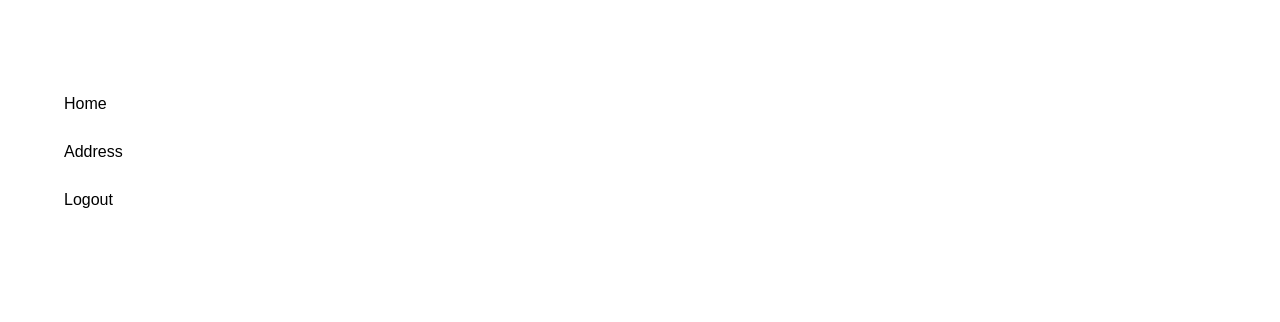
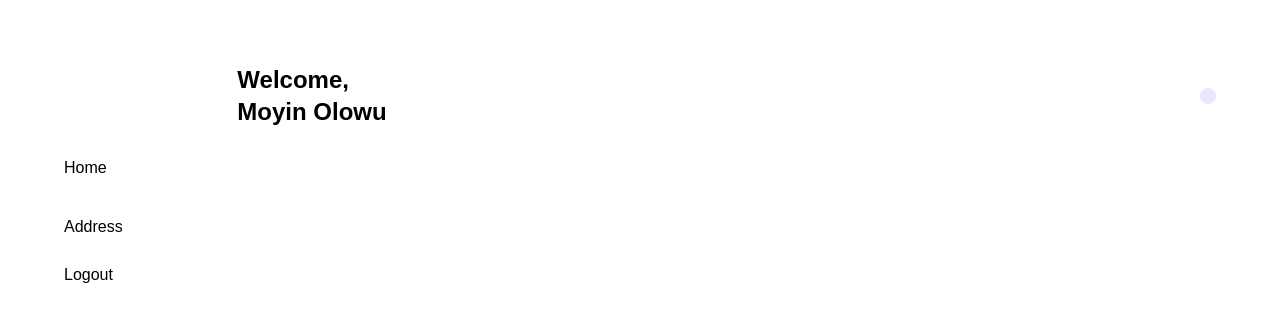
Before and after one commit to fluidcoins/wallet-as-as-service, a Nuxt app: page /address in a window 1280 px wide. Before the commit this address had no page. Shown: the top 322 px of the page. Built offline with nearby package versions, Linux system fonts and the light colour scheme.

Commit message:
add navbar

```diff
--- a/components/Navbar.vue
+++ b/components/Navbar.vue
@@ -1,11 +1,26 @@
 <template>
-  <div>
-
+  <div class="flex justify-between items-center">
+    <h1 class="text-2xl">
+      <span class="block font-semibold">Welcome,</span>
+      <span class="font-semibold">Moyin Olowu</span>
+    </h1>
+    <div class="flex items-center">
+      <button class="p-2 rounded-full bg-primaryLight">
+        <Bell />
+      </button>
+      <Avatar class="ml-12" />
+    </div>
   </div>
 </template>
 
 <script>
+  import Bell from "~/assets/svg/bell.svg"
+  import Avatar from "~/assets/svg/avatar.svg"
   export default {
+  components: {
+    Bell,
+    Avatar
+  },
     name: 'Navbar'
   }
 </script>
--- a/components/Sidebar.vue
+++ b/components/Sidebar.vue
@@ -1,6 +1,6 @@
 <template>
   <div class="h-screen">
-    <nav class="pt-20">
+    <nav class="pt-36">
       <SidebarItem
         v-for="menu in menuItems"
         :key="menu.name"
--- a/components/SidebarItem.vue
+++ b/components/SidebarItem.vue
@@ -1,7 +1,7 @@
 <template>
   <nuxt-link
     :class="{'bg-primaryLight': isActive}"
-    class="px-6 py-3 rounded flex items-center"
+    class="px-6 py-3 rounded flex items-center nav-item"
     :to="path"
   >
     <component :is="icon" />
@@ -56,6 +56,8 @@
   }
 </script>
 
-<style lang="scss" scoped>
-
+<style lang="css" scoped>
+  .nav-item:not(:first-child) {
+    margin-top: 0.7rem;
+  }
 </style>
```
Also changed, not shown: assets/svg/avatar.svg (added), assets/svg/bell.svg (added).
